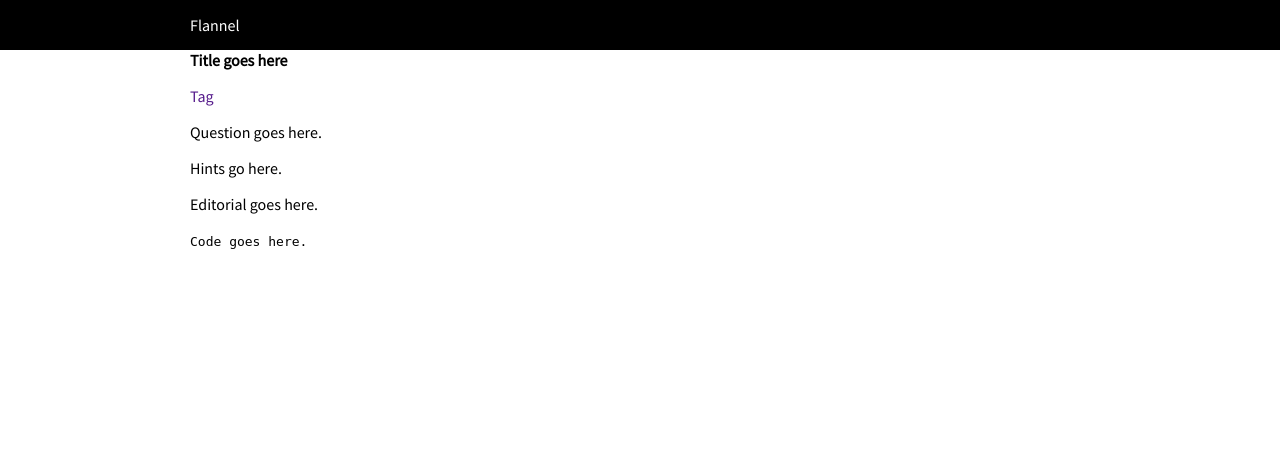
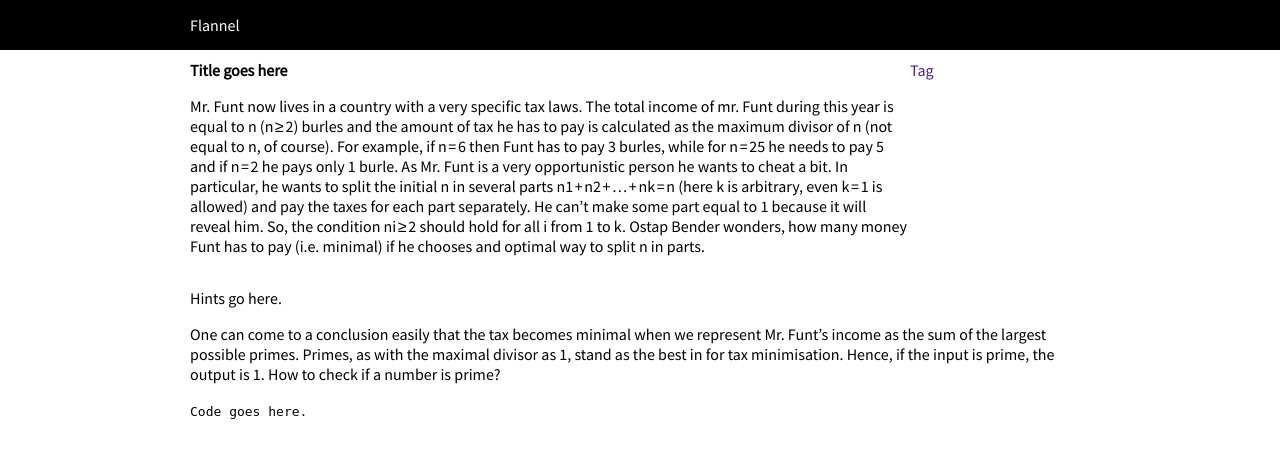
Before and after one commit to Amblygon/polaris, a Flask app: page /codeforces/problemset/problem/1/1 in a window 1280 px wide. Shown: the top 458 px of the page. Run offline with Flask 2, Linux system fonts and the light colour scheme.

Commit message:
Modified front-end

```diff
--- a/app/static/css/style.css
+++ b/app/static/css/style.css
@@ -131,3 +131,18 @@ table {
 }
 
 /* End of Search */
+
+/*****************************************************************************/
+/*
+/* Editorial
+/*
+/*****************************************************************************/
+
+.ed-top {
+  display: flex;
+  padding-top: 10px;
+}
+
+.ed-statem {
+  width: 80%;
+}
--- a/app/templates/cf-editorial.html
+++ b/app/templates/cf-editorial.html
@@ -2,16 +2,26 @@
 {% block body %}
 
 <div class="site">
-  <div class="ed-ques spacing">
-    <h1>Title goes here</h1>
-    <a href=""><span class="p-tag">Tag</span></a>
-    <p>Question goes here.</p>
+  <div class="ed-top spacing">
+    <div class="ed-statem">
+      <h1>Title goes here</h1>
+      <p>Mr. Funt now lives in a country with a very specific tax laws. The total income of mr. Funt during this year is equal to n (n ≥ 2) burles and the amount of tax he has to pay is calculated as the maximum divisor of n (not equal to n, of course). For example, if n = 6 then Funt has to pay 3 burles, while for n = 25 he needs to pay 5 and if n = 2 he pays only 1 burle.
+
+As Mr. Funt is a very opportunistic person he wants to cheat a bit. In particular, he wants to split the initial n in several parts n1 + n2 + … + nk = n (here k is arbitrary, even k = 1 is allowed) and pay the taxes for each part separately. He can’t make some part equal to 1 because it will reveal him. So, the condition ni ≥ 2 should hold for all i from 1 to k.
+
+Ostap Bender wonders, how many money Funt has to pay (i.e. minimal) if he chooses and optimal way to split n in parts.</p>
+    </div>
+    <div class="ed-sideb">
+      <a href=""><span class="p-tag">Tag</span></a>
+    </div>
   </div>
   <div class="ed-hint spacing">
     <p>Hints go here.</p>
   </div>
   <div class="ed-soln spacing">
-    <p>Editorial goes here.</p>
+    <p>One can come to a conclusion easily that the tax becomes minimal when we represent Mr. Funt’s income as the sum of the largest possible primes. Primes, as with the maximal divisor as 1, stand as the best in for tax minimisation.
+
+Hence, if the input is prime, the output is 1. How to check if a number is prime?</p>
   </div>
   <div class="ed-code spacing">
     <code>Code goes here.</code>
```
